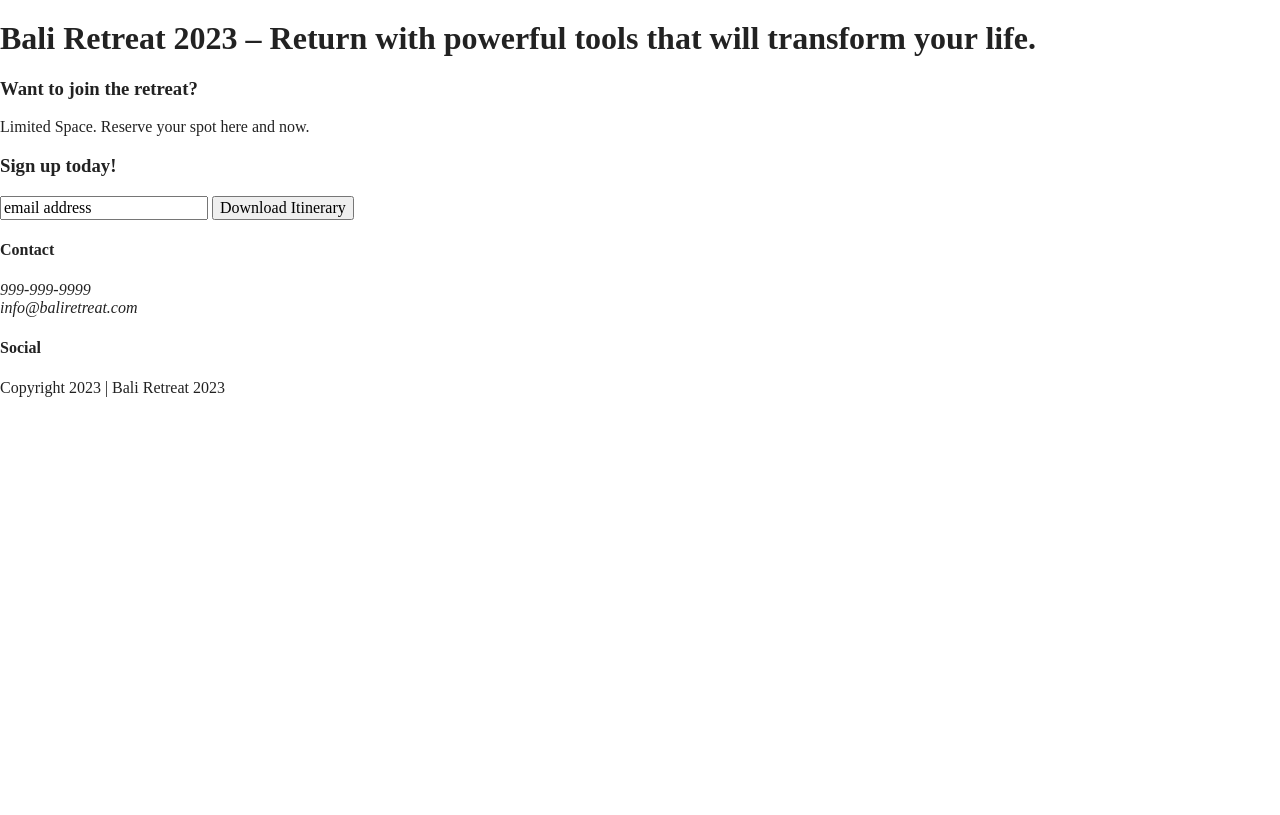
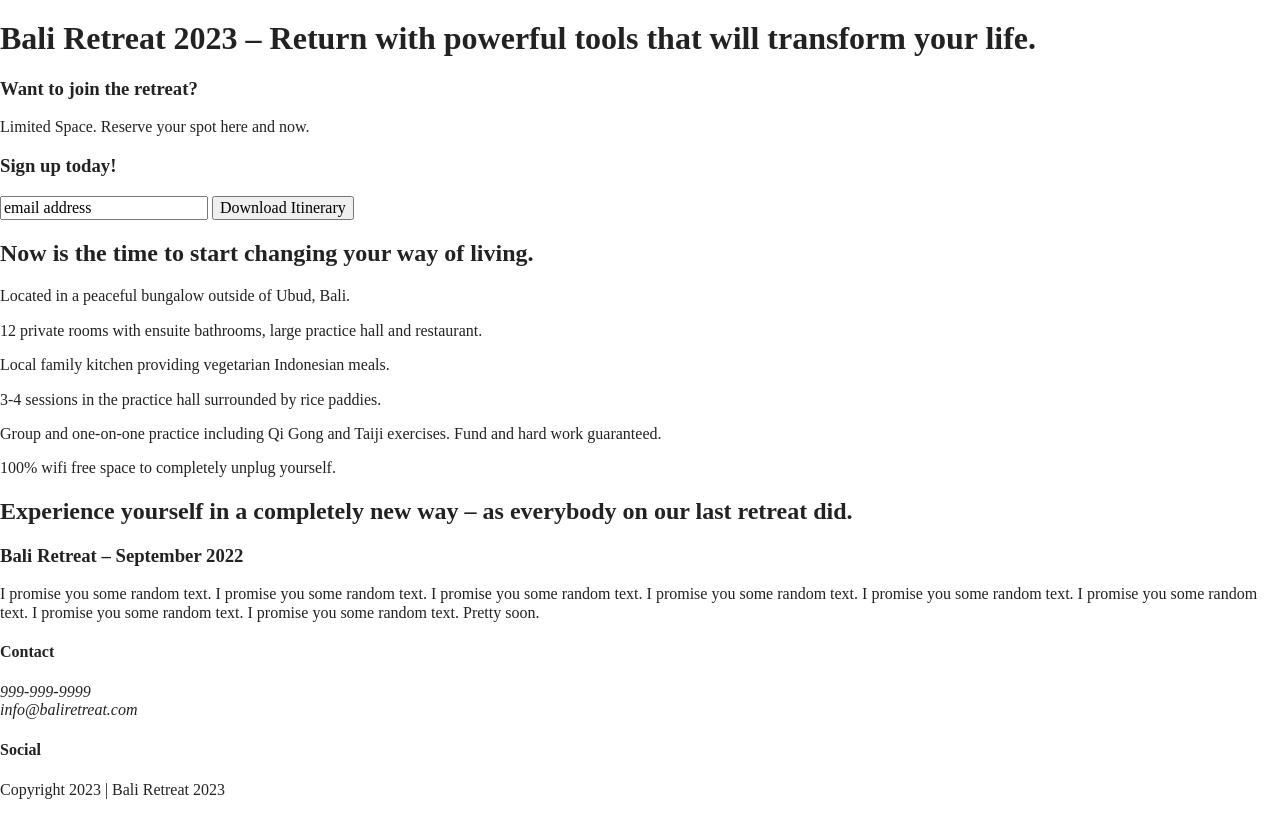
Before and after one commit to simonhtz/retreat-website, a website built with Parcel: page index.html in a window 1280 px wide. Shown: the part 74-889 px from the top of the page. Before the commit the page ends 800 px from the top, so only its background shows below. Built offline with nearby package versions, Linux system fonts and the light colour scheme.

Commit message:
Finished HTML code shell for Homepage

```diff
--- a/index.html
+++ b/index.html
@@ -21,16 +21,18 @@
 
   <meta name="theme-color" content="#fafafa">
 </head>
+<!--Content comes here-->
 
 <body>
   <header>
     <div class="content-wrapper">
-      <a href="#"><img src="" alt="Bali-Retreat Logo"></a>
+      <a href="#">
+        <img src="" alt="Bali-Retreat Logo"></a>
       <div class="header-divider"></div>
       <nav>
         <ul>
-          <li><a href="faq/index.html" target="_blank" rel="noopener">FAQ</a></li>
-          <li><a href="about/index.html" target="_blank" rel="noopener">About</a></li>
+          <li><a href="faq/index.html">FAQ</a></li>
+          <li><a href="about/index.html">About</a></li>
         </ul>
       </nav>
     </div>
@@ -41,25 +43,83 @@
         <h1>Bali Retreat 2023 – Return with powerful tools that will transform your life.</h1>
       </div>
     </section>
+
     <aside>
       <div class="content-wrapper">
-        <h3>Want to join the retreat?</h3>
-        <p>Limited Space. Reserve your spot here and now.</p>
-        <h3>Sign up today!</h3>
         <div class="form-description">
+          <h3>Want to join the retreat?</h3>
+          <p>Limited Space. Reserve your spot here and now.</p>
+        </div>
+        <div class="form">
+          <h3>Sign up today!</h3>
           <input type="text" name="name" value="email address">
           <input type="button" value="Download Itinerary">
         </div>
       </div>
+      <!-- aside content wrapper ends -->
     </aside>
+
+    <section class="features">
+      <div class="content-wrapper">
+        <h2>Now is the time to start changing your way of living.</h2>
+        <div class="features-items">
+          <article>
+            <p class="fontawesome-icon"></p>
+            <p class="features-item-description">Located in a peaceful bungalow outside of Ubud, Bali.</p>
+          </article>
+          <article>
+            <p class="fontawesome-icon"></p>
+            <p class="features-item-description">12 private rooms with ensuite bathrooms, large practice hall and
+              restaurant.</p>
+          </article>
+          <article>
+            <p class="fontawesome-icon"></p>
+            <p class="features-item-description">Local family kitchen providing vegetarian Indonesian meals.</p>
+          </article>
+          <article>
+            <p class="fontawesome-icon"></p>
+            <p class="features-item-description">3-4 sessions in the practice hall surrounded by rice paddies.</p>
+          </article>
+          <article>
+            <p class="fontawesome-icon"></p>
+            <p class="features-item-description">Group and one-on-one practice including Qi Gong and Taiji exercises.
+              Fund and hard work guaranteed.</p>
+          </article>
+          <article>
+            <p class="fontawesome-icon"></p>
+            <p class="features-item-description">100% wifi free space to completely unplug yourself.</p>
+          </article>
+        </div>
+      </div>
+    </section>
+
+    <section class="reviews">
+      <div class="content-wrapper">
+        <h2>Experience yourself in a completely new way – as everybody on our last retreat did.</h2>
+        <article>
+          <div>
+            <h3>Bali Retreat – September 2022</h3>
+            <p>I promise you some random text. I promise you some random text. I promise you some random text. I promise
+              you
+              some random text. I promise you some random text. I promise you some random text. I promise you some
+              random
+              text. I promise you some random text. Pretty soon.</p>
+          </div>
+        </article>
+      </div>
+    </section>
+
   </main> <!--main wrapper-->
+
   <footer>
     <div class="content-wrapper">
       <div class="footer-content">
         <div class="contact">
           <h4>Contact</h4>
-          <address>999-999-9999 <br>
-          info@baliretreat.com</address>
+          <address>
+            <p>999-999-9999 <br>
+              info@baliretreat.com</p>
+          </address>
         </div>
         <div class="social">
           <h4>Social</h4>
@@ -69,13 +129,14 @@
             <p><a href="https://www.twitter.com" target="_blank" rel="noopener"></a></p>
           </div>
         </div>
-        <div class="copyright">
-          <p>Copyright 2023 | Bali Retreat 2023</p>
-        </div>
       </div>
-    </div> <!-- footer content ends -->
-    </div> <!--footer content-wrapper ends-->
-    <div></div>
+    </div>
+    <!-- footer content ends -->
+    </div>
+    <!--footer content-wrapper ends-->
+    <div class="copyright">
+      <p>Copyright 2023 | Bali Retreat 2023</p>
+    </div>
   </footer>
 
   <script src="js/vendor/modernizr-3.11.2.min.js"></script>
```
